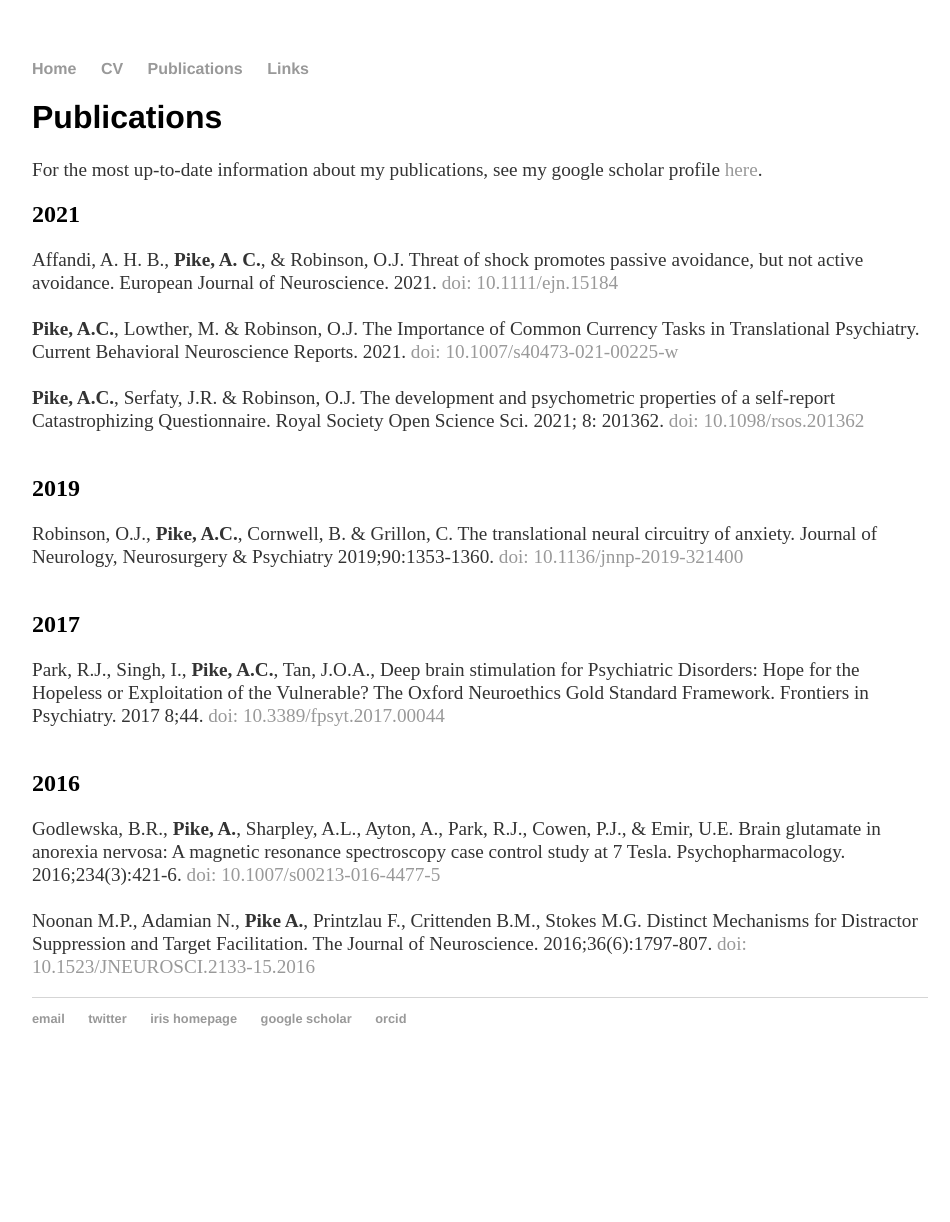
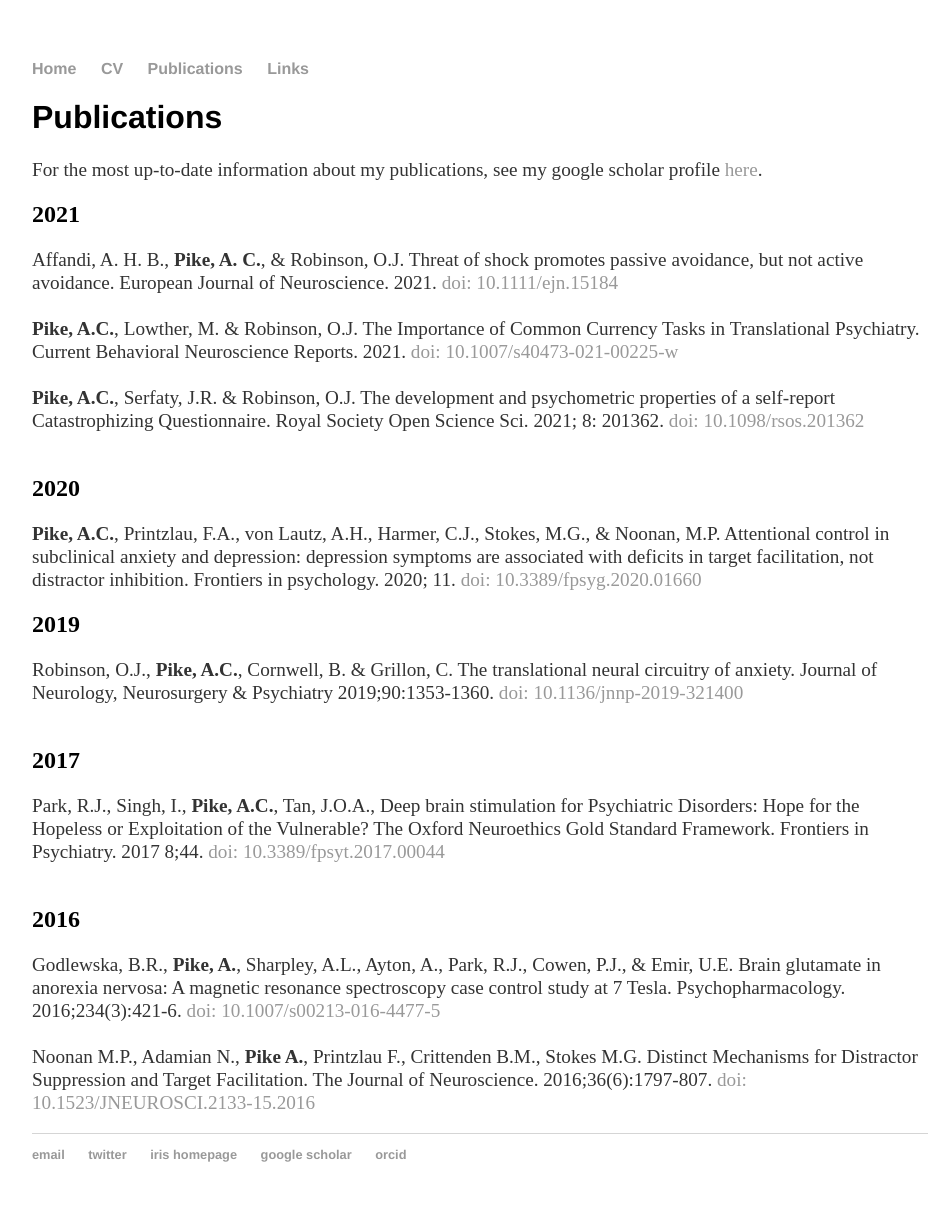
Before and after one commit to apike02/apike02.github.io, a Jekyll site: the page built from pubs/index.html, in a window 1280 px wide. Shown: the whole page, without its empty margins (160-1110 px from the left). Built offline with Jekyll 4.4.1, drawn with Linux system fonts in a browser that asks for light colours; before the commit the page ends 1086 px from its top, so only the background shows below that.

Commit message:
added 2020

```diff
--- a/pubs/index.html
+++ b/pubs/index.html
@@ -17,6 +17,11 @@ title: Publications
 		<b>Pike, A.C.</b>, Serfaty, J.R. & Robinson, O.J. The development and psychometric properties of a self-report Catastrophizing Questionnaire. Royal Society Open Science  Sci. 2021; 8: 201362.
 		<a href="https://doi.org/10.1098/rsos.201362">doi: 10.1098/rsos.201362</a><br/>
 		<br/>
+	</p>
+	<h2>2020</h2>
+	<p>
+		<b>Pike, A.C.</b>, Printzlau, F.A., von Lautz, A.H., Harmer, C.J., Stokes, M.G., & Noonan, M.P. Attentional control in subclinical anxiety and depression: depression symptoms are associated with deficits in target facilitation, not distractor inhibition. Frontiers in psychology. 2020; 11.
+		<a href="https://doi.org/10.3389/fpsyg.2020.01660">doi: 10.3389/fpsyg.2020.01660</a><br/>
 	</p>
 	<h2>2019</h2>
 	<p>
```
